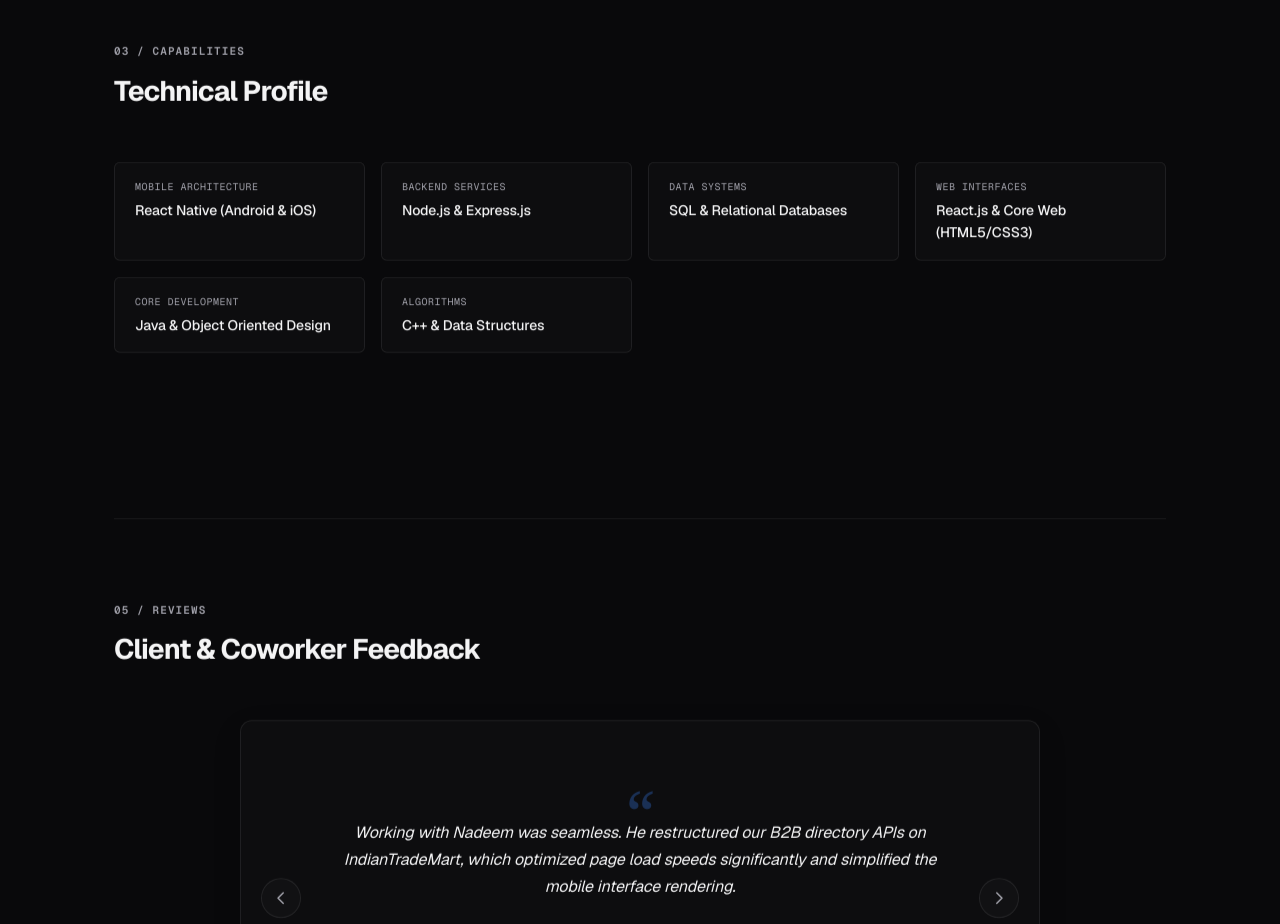
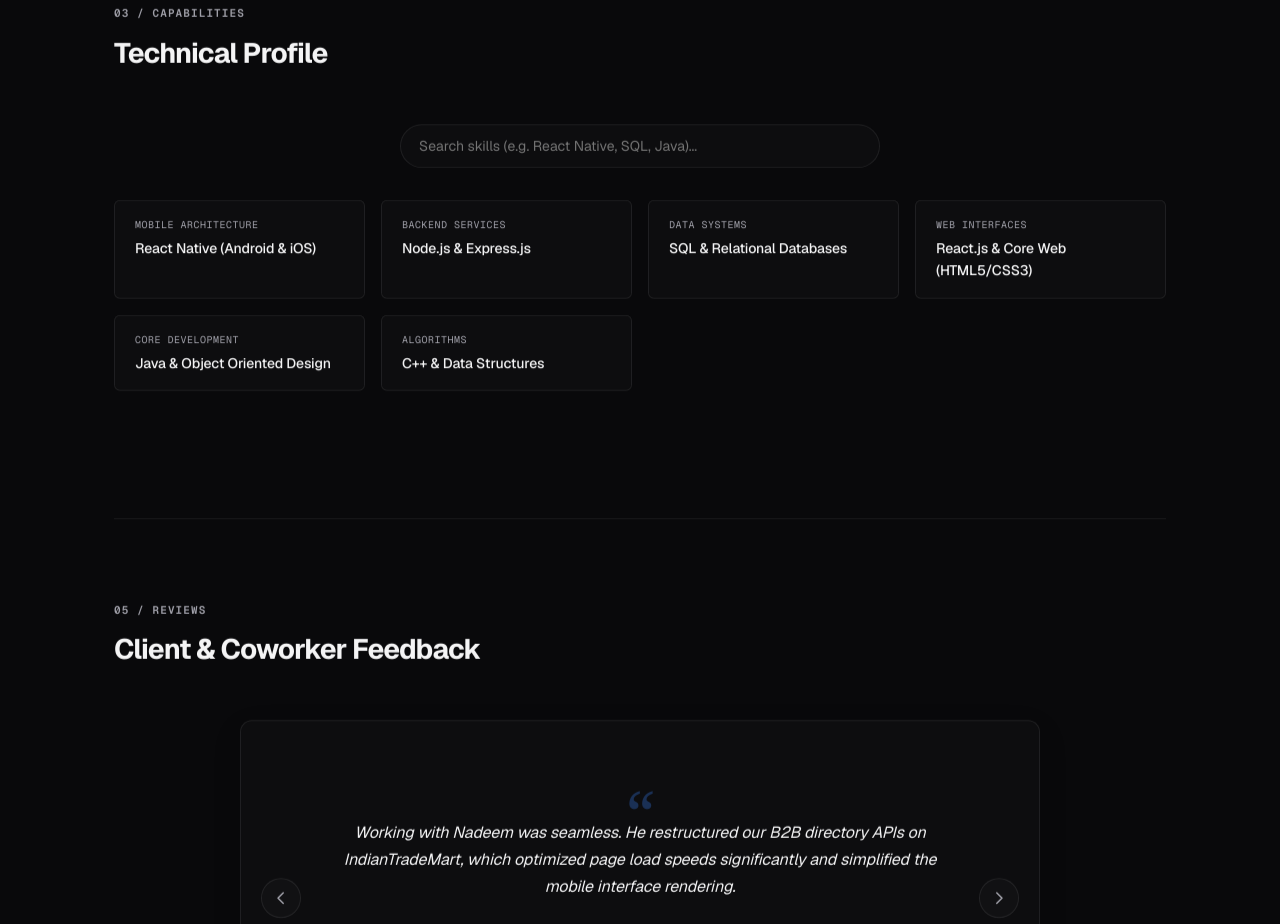
Before and after one commit to Nadeemahmad321/Nadeem-portfolio, a React (Vite) app in the folder frontend/: page / in a window 1280 px wide. Shown: the part 3420-4344 px from the top of the page. Built offline with nearby package versions, Linux system fonts and the light colour scheme.

Commit message:
Implement Live Technical Skills Search filter with active card highlights and faded overlays

```diff
--- a/frontend/src/components/Skills.jsx
+++ b/frontend/src/components/Skills.jsx
@@ -1,20 +1,51 @@
-import React from 'react'
+import React, { useState } from 'react'
 import { skills } from '../data/portfolioData'
 
 export default function Skills() {
+  const [searchQuery, setSearchQuery] = useState('')
+
   return (
     <section id="skills" className="section-block">
       <div className="section-head reveal">
         <span className="section-num">03 / CAPABILITIES</span>
         <h2>Technical Profile</h2>
       </div>
+
+      <div className="skills-search-bar reveal">
+        <input
+          type="text"
+          placeholder="Search skills (e.g. React Native, SQL, Java)..."
+          value={searchQuery}
+          onChange={(e) => setSearchQuery(e.target.value)}
+          className="skills-search-input"
+        />
+        {searchQuery && (
+          <button className="search-clear-btn" onClick={() => setSearchQuery('')}>
+            &times;
+          </button>
+        )}
+      </div>
+
       <div className="skills-grid">
-        {skills.map((skill, idx) => (
-          <div key={idx} className={`skill-card reveal delay-${(idx % 4 + 1) * 100}`}>
-            <span className="skill-cat">{skill.category}</span>
-            <span className="skill-name">{skill.name}</span>
-          </div>
-        ))}
+        {skills.map((skill, idx) => {
+          const isMatching = searchQuery === '' ||
+            skill.name.toLowerCase().includes(searchQuery.toLowerCase()) ||
+            skill.category.toLowerCase().includes(searchQuery.toLowerCase())
+
+          const cardClass = searchQuery !== ''
+            ? (isMatching ? 'highlighted' : 'faded')
+            : ''
+
+          return (
+            <div
+              key={idx}
+              className={`skill-card ${cardClass} reveal delay-${(idx % 4 + 1) * 100}`}
+            >
+              <span className="skill-cat">{skill.category}</span>
+              <span className="skill-name">{skill.name}</span>
+            </div>
+          )
+        })}
       </div>
     </section>
   )
--- a/frontend/src/index.css
+++ b/frontend/src/index.css
@@ -2171,3 +2171,72 @@ section {
   from { transform: translateY(30px); opacity: 0; }
   to { transform: translateY(0); opacity: 1; }
 }
+
+/* --- Skills Live Search & Highlight --- */
+.skills-search-bar {
+  position: relative;
+  max-width: 480px;
+  width: 100%;
+  margin: 0 auto 32px auto;
+}
+
+.skills-search-input {
+  width: 100%;
+  background: var(--card-bg);
+  border: 1px solid var(--border);
+  color: var(--fg);
+  padding: 12px 18px;
+  padding-right: 40px;
+  border-radius: 24px;
+  font-family: var(--font-sans);
+  font-size: 14px;
+  outline: none;
+  transition: all 0.3s ease;
+}
+
+.skills-search-input:focus {
+  border-color: var(--highlight);
+  box-shadow: 0 0 15px var(--highlight-glow);
+}
+
+.search-clear-btn {
+  position: absolute;
+  right: 16px;
+  top: 50%;
+  transform: translateY(-50%);
+  background: none;
+  border: none;
+  color: var(--muted);
+  font-size: 20px;
+  cursor: pointer;
+  padding: 4px;
+  display: flex;
+  align-items: center;
+  justify-content: center;
+  transition: color 0.2s ease;
+}
+
+.search-clear-btn:hover {
+  color: var(--fg);
+}
+
+/* Transition for skills cards during search queries */
+.skill-card {
+  transition: opacity 0.4s cubic-bezier(0.16, 1, 0.3, 1),
+              transform 0.4s cubic-bezier(0.16, 1, 0.3, 1),
+              border-color 0.4s cubic-bezier(0.16, 1, 0.3, 1),
+              box-shadow 0.4s cubic-bezier(0.16, 1, 0.3, 1) !important;
+}
+
+.skill-card.faded {
+  opacity: 0.15;
+  transform: scale(0.96);
+  filter: blur(0.5px);
+  pointer-events: none;
+}
+
+.skill-card.highlighted {
+  border-color: var(--highlight);
+  box-shadow: 0 0 20px var(--highlight-glow);
+  transform: scale(1.04);
+}
```
